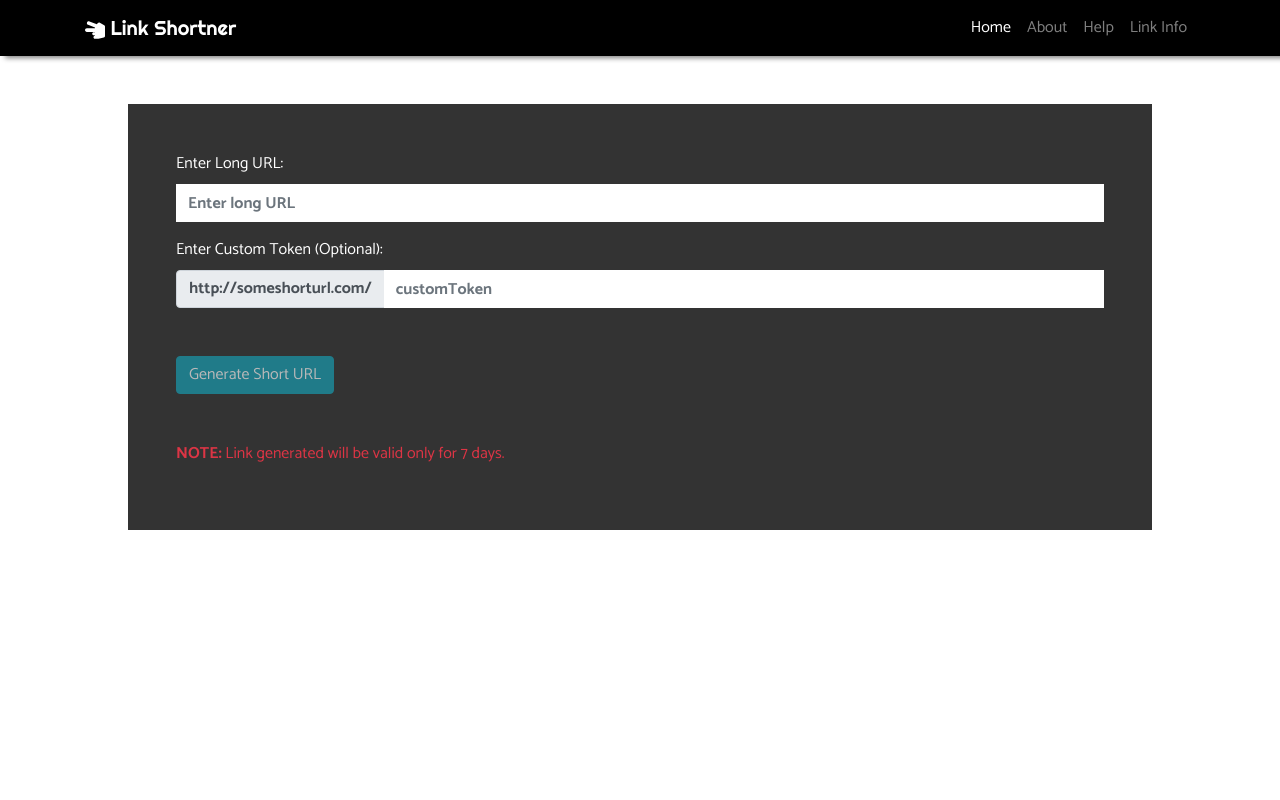
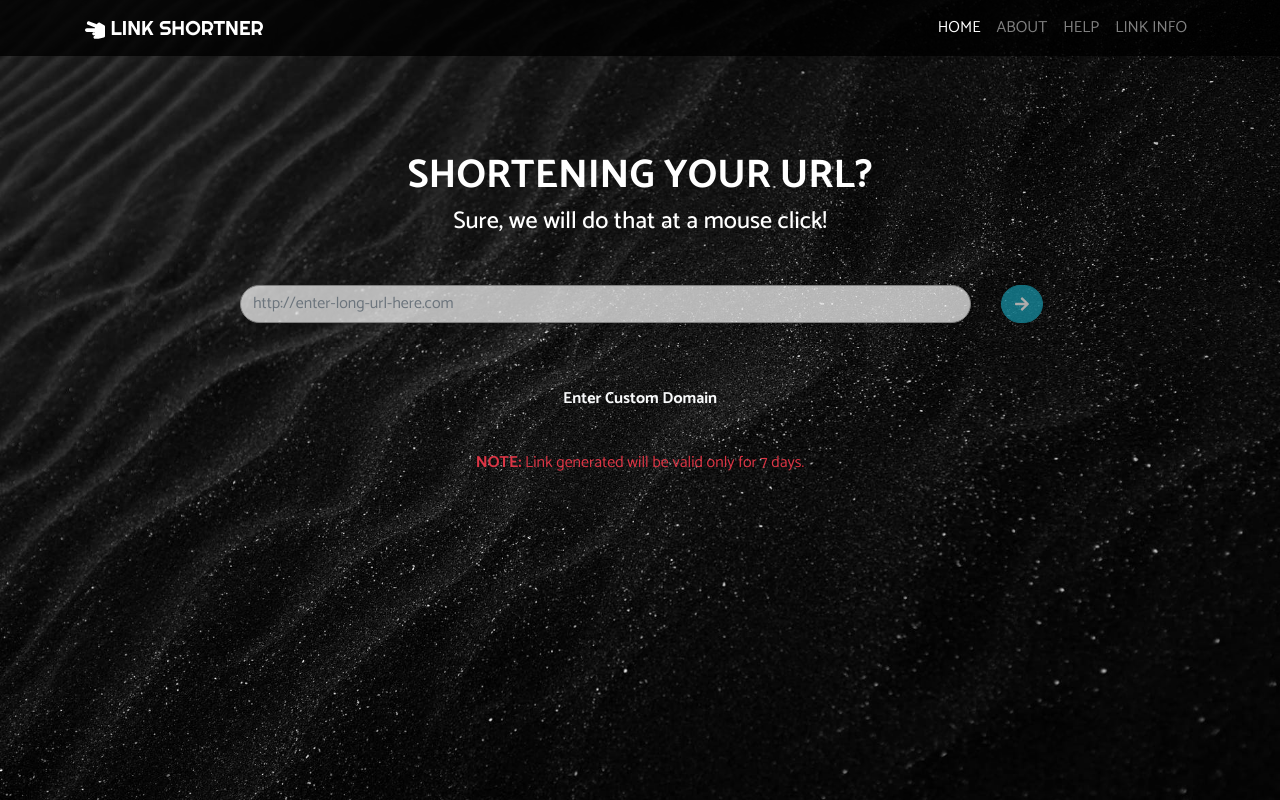
Before and after one commit to zmmsayeed/Link-Shortner, a React (Create React App) app in the folder ls-client/: page / in a window 1280 px wide. Built offline with nearby package versions, Linux system fonts and the light colour scheme.

Commit message:
Changed design of dashboard

```diff
--- a/ls-client/src/components/Dashboard/index.js
+++ b/ls-client/src/components/Dashboard/index.js
@@ -11,10 +11,21 @@ import LinkShortnerReducer from '../../reducer/LinkShortnerReducer';
 // importing redux actions
 import { callApi } from '../../actions';
 
+// importing icons
+import { FaArrowRight } from 'react-icons/fa';
+import { MdClose } from 'react-icons/md';
+
 // importing stylesheet
 import './style.css';
 
 class Dashboard extends Component {
+    constructor(props) {
+        super(props);
+
+        this.state = {
+            customDomain: false
+        }
+    }
 
     handleSubmit = (values) => {
         console.log("Values: ", values)
@@ -22,11 +33,23 @@ class Dashboard extends Component {
 
     validate = (values) => {
         const errors = {};
-        if(!values.link) {
+        if (!values.link) {
             errors.link = "Long URL is required!"
         }
 
         return errors
+    }
+
+    customDomain = () => {
+        this.setState({
+            customDomain: true
+        })
+    }
+
+    closeCustomDomain = () => {
+        this.setState({
+            customDomain: false
+        })
     }
 
     render() {
@@ -35,11 +58,15 @@ class Dashboard extends Component {
                 <Navbar />
 
                 <div className="innerContainer p-5 h-100 mx-auto mt-5">
+                    <h1 className="text-center font-weight-bold">SHORTENING YOUR URL?</h1>
+                    <h4 className="text-center mb-5">Sure, we will do that at a mouse click!</h4>
                     <Form onSubmit={this.handleSubmit}
                         validate={this.validate}
                         render={({ handleSubmit, submitting, valid, pristine }) => (
                             <form onSubmit={handleSubmit} >
-                                <Field name="link" placeholder="Enter long URL">
+                                <div className="row">
+                                    <div className={this.state.customDomain?"col-md-12":"col-md-11"}>
+                                        <Field name="link" placeholder="http://enter-long-url-here.com">
                                             {({ input, meta, placeholder }) => {
                                                 let error = false;
                                                 if (meta.error && meta.visited && !meta.active) {
@@ -50,20 +77,32 @@ class Dashboard extends Component {
                                                 }
                                                 return (
                                                     <div className="form-group">
-                                                <label>Enter Long URL:</label>
-                                                <input {...input} type="text" placeholder={placeholder} className={ error?"form-control is-invalid":"form-control"} />
-                                                <small className={ error?"form-text text-danger":"hidden" }>{meta.error}</small>
+                                                        <input {...input} type="text" placeholder={placeholder} className={error ? "form-control is-invalid" : "form-control"} />
+                                                        <small className={error ? "form-text text-danger" : "hidden"}>{meta.error}</small>
                                                     </div>
                                                 )
                                             }}
                                         </Field>
+                                    </div>
+                                    <div className={this.state.customDomain?"hidden":"col-md-1"}>
+                                        <button type="submit" className="btn btn-info mb-5 generateButton" disabled={submitting || !valid || pristine}>
+                                            <FaArrowRight />
+                                        </button>
+                                    </div>
+                                </div>
 
+                                <p className={this.state.customDomain ? "hidden" : "text-center p-3 font-weight-bold text-light link"} onClick={this.customDomain}>
+                                    Enter Custom Domain
+                                </p>
+
+                                <div className={this.state.customDomain ? "mt-3" : "hidden"}>
+                                    <div className="row">
+                                        <div className="col-md-12">
                                             <Field name="token" placeholder="Enter Custom Token (Optional):">
                                                 {({ input, meta, placeholder }) => {
                                                     return (
 
                                                         <div className="form-group mb-5">
-                                                <label>{placeholder}</label>
                                                             <div className="input-group">
                                                                 <div className="input-group-prepend">
                                                                     <div className="input-group-text font-weight-bold">http://someshorturl.com/</div>
@@ -74,13 +113,19 @@ class Dashboard extends Component {
                                                     )
                                                 }}
                                             </Field>
+                                        </div>
+                                        <div className="col-md-12 text-center">
+                                            <button className="btn btn-danger mb-5 generateButton mr-4" onClick={ this.closeCustomDomain }>
+                                                <MdClose />
+                                            </button>
+                                            <button type="submit" className="btn btn-info mb-5 generateButton" disabled={submitting || !valid || pristine}>
+                                                <FaArrowRight />
+                                            </button>
+                                        </div>
+                                    </div>
+                                </div>
 
-
-                                <button type="submit" className="btn btn-info mb-5" disabled={submitting || !valid || pristine}>
-                                    Generate Short URL
-                                </button>
-
-                                <p className="text-danger"><b>NOTE: </b> Link generated will be valid only for 7 days.</p>
+                                <p className="text-center text-danger p-2"><b>NOTE: </b> Link generated will be valid only for 7 days.</p>
                             </form>
                         )}
                     />
--- a/ls-client/src/components/Dashboard/style.css
+++ b/ls-client/src/components/Dashboard/style.css
@@ -3,23 +3,44 @@
 
 .mainContainer {
     min-height: 100vh;
-    /* background: url("/images/background.jpg") no-repeat center center fixed; */
+    background: url("/images/bg.jpeg") no-repeat center center fixed;
     background-size: cover;
+    color: white;
 }
 
 .innerContainer {
-    width: 80%;
-    background: rgba(0,0,0, 0.8);
-    color: white;
+    width: 70%;
+}
+
+.enterField {
+    padding: 2px;
+    background: red;
+    width: 100%;
 }
 
 .form-control {
-    border: 0;
-    border-radius: 0;
-    background: rgb(255,255,255);
-    font-weight: bold;
+    border: 1px solid gray;
+    border-radius: 2em;
+    background: rgba(255,255,255, 0.7);
+    /* font-weight: bold; */
+}
+
+.input-group>.input-group-append:last-child>.btn:not(:last-child):not(.dropdown-toggle), .input-group>.input-group-append:last-child>.input-group-text:not(:last-child), .input-group>.input-group-append:not(:last-child)>.btn, .input-group>.input-group-append:not(:last-child)>.input-group-text, .input-group>.input-group-prepend>.btn, .input-group>.input-group-prepend>.input-group-text {
+    border-top-left-radius: 2em;
+    border-bottom-left-radius: 2em;
 }
 
 .hidden {
     display: none;
 }
+
+.generateButton {
+    border-radius: 2em;
+    line-height: 1.5;
+    color: white !important;
+    font-weight: bold;
+}
+
+.link {
+    cursor: pointer;
+}
--- a/ls-client/src/components/Navbar/style.css
+++ b/ls-client/src/components/Navbar/style.css
@@ -2,10 +2,9 @@
 /* font-family: 'Righteous', cursive; */
 
 .navbar.bg-dark {
-    /* background-color: rgba(0,0,0, 0.8) !important; */
-    background-color: rgb(0,0,0) !important;
+    background-color: rgba(0,0,0, 0.8) !important;
     font-family: 'Catamaran', sans-serif;
-    box-shadow: 5px 2px 5px gray;
+    text-transform: uppercase;
 }
 
 .navbar-brand {
```
Also changed, not shown: ls-client/public/images/bg.jpeg (added). Lines whose indentation alone changed are shown as unchanged.
